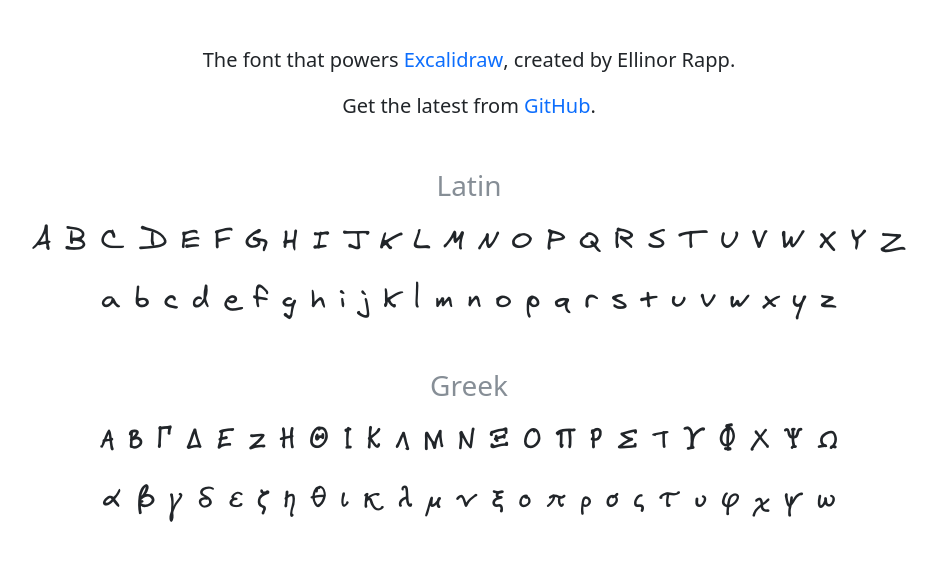
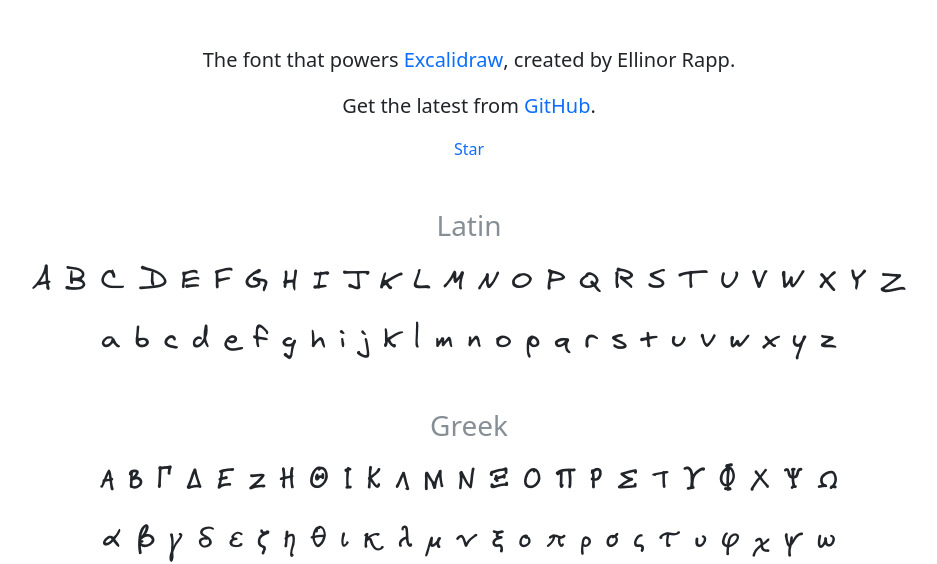
Before and after one commit to excalidraw/virgil, a website: page index.html in a window 1280 px wide. Shown: the part 243-807 px from the top of the page, without its empty margins (171-1108 px from the left). Drawn offline with nearby package versions, Linux system fonts and the light colour scheme.

Commit message:
feat: Show star counter for GitHub

```diff
--- a/index.html
+++ b/index.html
@@ -72,6 +72,17 @@
         <a href="https://github.com/excalidraw/virgil">GitHub</a>.
       </p>
 
+      <p>
+        <a
+          class="github-button"
+          href="https://github.com/excalidraw/virgil"
+          data-size="large"
+          data-show-count="true"
+          aria-label="Star excalidraw/virgil on GitHub"
+          >Star</a
+        >
+      </p>
+
       <h3>Latin</h3>
       <p class="example">A B C D E F G H I J K L M N O P Q R S T U V W X Y Z</p>
       <p class="example">a b c d e f g h i j k l m n o p q r s t u v w x y z</p>
@@ -95,5 +106,6 @@
         [ ] ( ) { } &lt; &gt; ? ! . , ; ' " ~ @ # $ € % ^ & + - * = / \
       </p>
     </div>
+    <script async defer src="https://buttons.github.io/buttons.js"></script>
   </body>
 </html>
```
